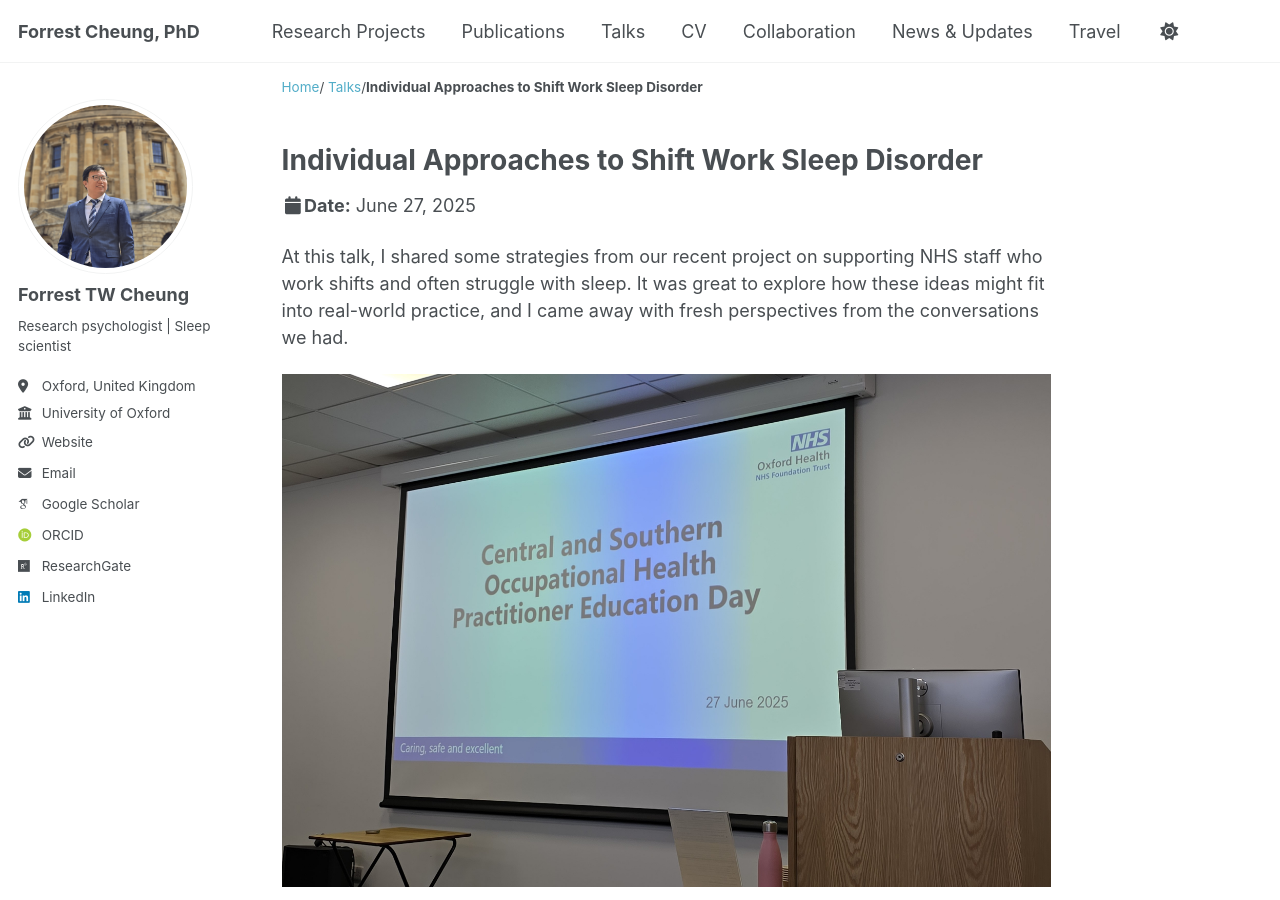
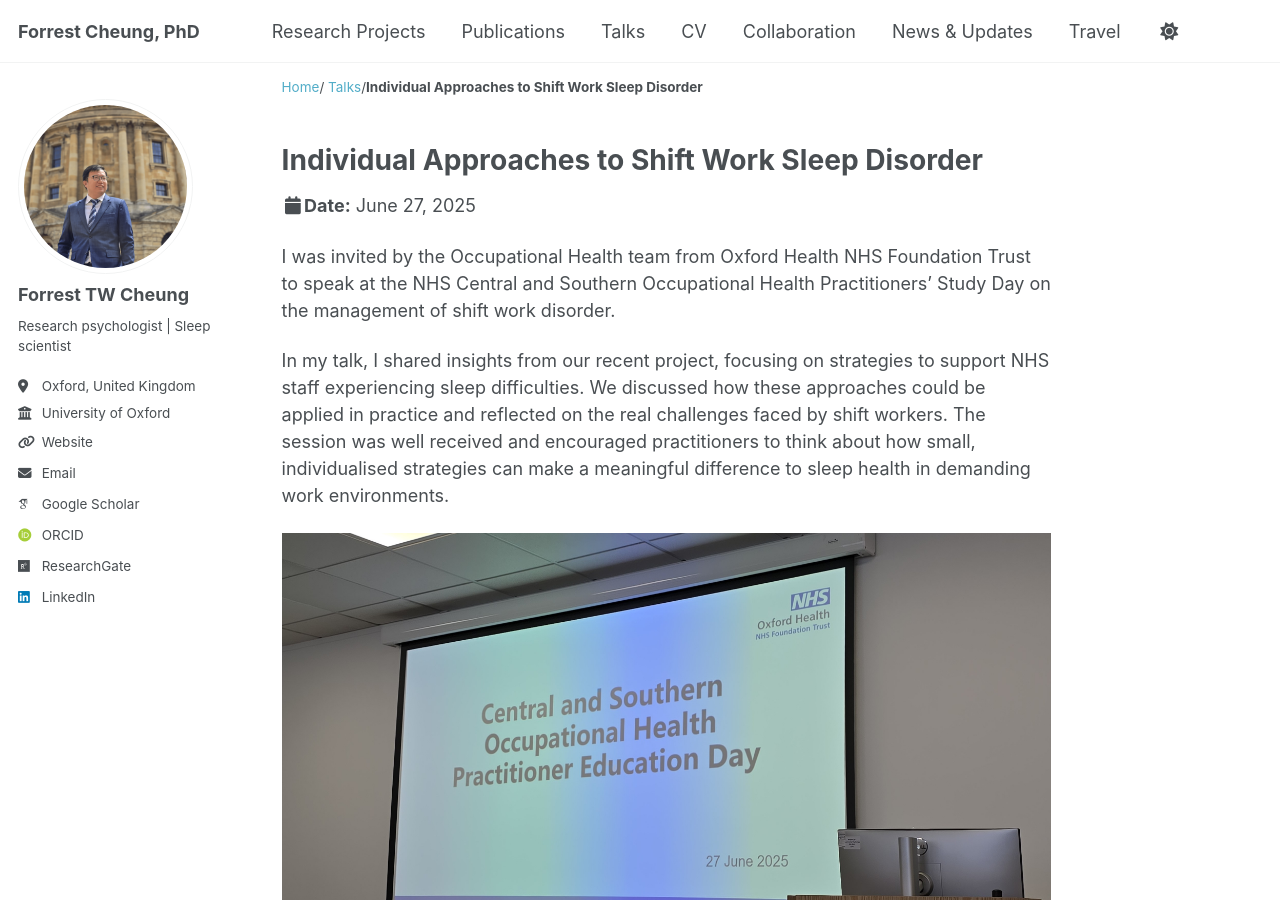
Before and after one commit to forrestcheungtw/forrestcheungtw.github.io, a Jekyll site: the page built from _talks/2025-06-28-talk.md, in a window 1280 px wide and 900 px high. Built offline with Jekyll 4.4.1, drawn with Linux system fonts in a browser that asks for light colours; some web fonts are replaced.

Commit message:
Update 2025-06-28-talk.md

```diff
--- a/_talks/2025-06-28-talk.md
+++ b/_talks/2025-06-28-talk.md
@@ -6,10 +6,9 @@ permalink: /talks/2014-02-01-talk-2
 venue: "NHS Central and Southern Occupation Health Practitioner's Study Day"
 date: 2025-06-27
 location: "Oxford, UK"
-header:
-  teaser: https://forrestcheungtw.github.io/images/talks/Talk_20250627.jpg
 ---
-At this talk, I shared some strategies from our recent project on supporting NHS staff who work shifts and often struggle with sleep.
-It was great to explore how these ideas might fit into real-world practice, and I came away with fresh perspectives from the conversations we had.
+I was invited by the Occupational Health team from Oxford Health NHS Foundation Trust to speak at the NHS Central and Southern Occupational Health Practitioners’ Study Day on the management of shift work disorder.
+
+In my talk, I shared insights from our recent project, focusing on strategies to support NHS staff experiencing sleep difficulties. We discussed how these approaches could be applied in practice and reflected on the real challenges faced by shift workers. The session was well received and encouraged practitioners to think about how small, individualised strategies can make a meaningful difference to sleep health in demanding work environments.
 
 ![](/images/talks/Talk_20250627.jpg)
```
